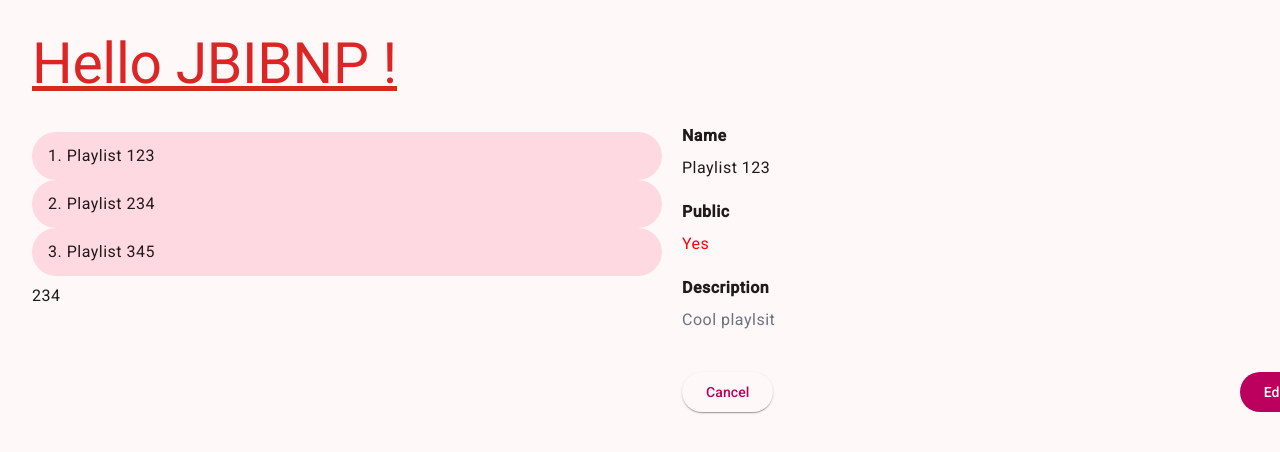
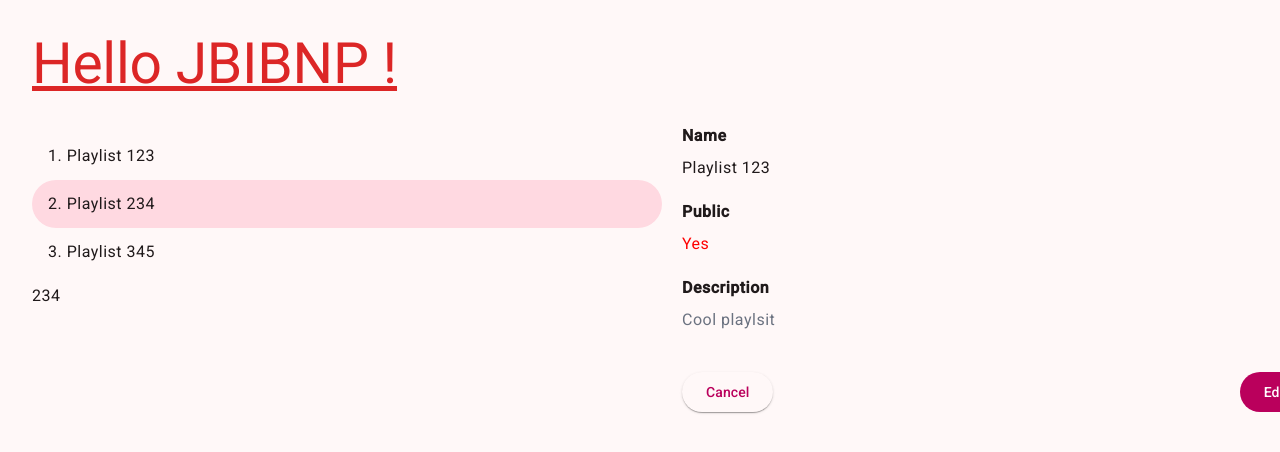
Before and after one commit to ev45ive/jbi-bnp-angular, an Angular app: page /playlists in a window 1280 px wide. Shown: the top 452 px of the page. Built offline with nearby package versions, Linux system fonts and the light colour scheme.

Commit message:
Selecting items

```diff
--- a/src/app/playlists/components/playlist-list/playlist-list.component.html
+++ b/src/app/playlists/components/playlist-list/playlist-list.component.html
@@ -2,12 +2,17 @@
 <!-- <ng-template ngFor [ngForOf]="playlists" let-item="$implicit"> -->
 
 <mat-nav-list>
-  <mat-list-item *ngFor="let item of playlists; index as i" [activated]="true">
+  <mat-list-item
+    *ngFor="let item of playlists; index as i"
+    [activated]="item.id == selectedId"
+    class="select-none"
+    (click)="select(item.id)"
+  >
     <div>{{ i + 1 }}. {{ item.name }}</div>
   </mat-list-item>
 </mat-nav-list>
 
-{{selectedId}}
+{{ selectedId }}
 
 <!-- <ng-template ngFor [ngForOf]="playlists" let-item let-i="index">
     <mat-list-item>
--- a/src/app/playlists/components/playlist-list/playlist-list.component.ts
+++ b/src/app/playlists/components/playlist-list/playlist-list.component.ts
@@ -29,7 +29,9 @@ const mockPlaylists = [
 })
 export class PlaylistListComponent {
   playlists = mockPlaylists;
+
   selectedId = '234';
+
   select(id: string) {
     this.selectedId = id;
   }
```
